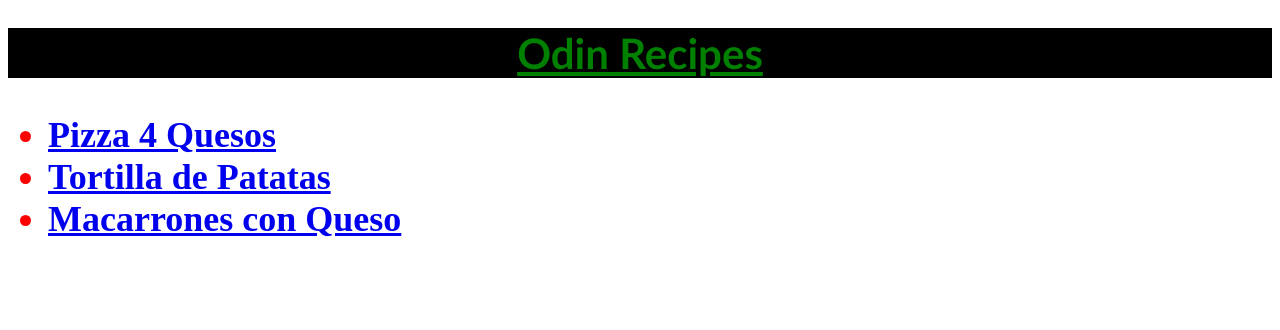
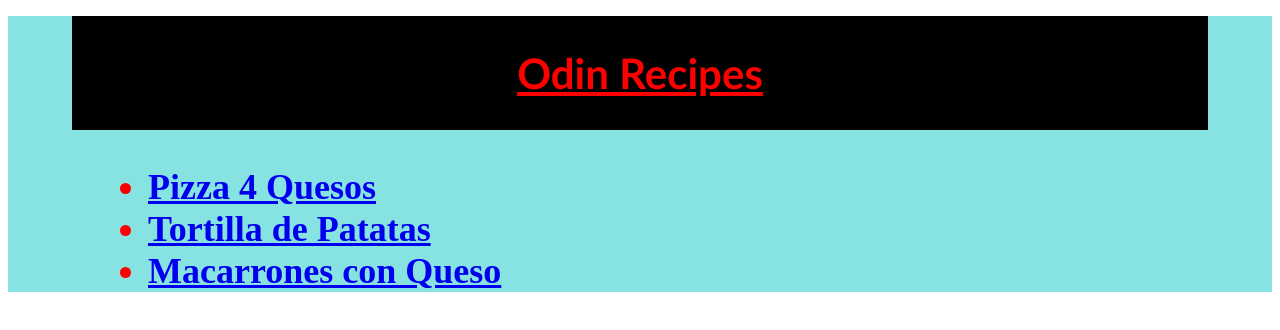
Before and after one commit to ifh1001/odin-recipes, a plain HTML site: page index.html in a window 1280 px wide. Drawn offline with Linux system fonts and the light colour scheme.

Commit message:
Applied box model to index.html

```diff
--- a/index.html
+++ b/index.html
@@ -7,6 +7,7 @@
     </head>
 
     <body>
+        <div class="card">
 
             <h1 class="title"> Odin Recipes </h1>
 
@@ -15,7 +16,7 @@
                 <li><a href="recipes/tortilla.html">Tortilla de Patatas</a></li>
                 <li><a href="recipes/macarrones.html">Macarrones con Queso</a></li>
             </ul>
-
+        </div>
     </body>
 
 </html>
--- a/styles.css
+++ b/styles.css
@@ -1,14 +1,23 @@
+.card {
+    background-color: rgb(135, 226, 226);
+}
+
 .title {
-    color: green;
+    color: red;
     background-color: black;
     font-size: 42px;
     text-decoration: underline;
     text-align: center;
     font-family: 'Gill Sans','Trebuchet MS', sans-serif;
+    padding: 32px;
+    margin: 16px 64px;
+
 }
 
 .list-recipes {
     color: red;
     font-size: 36px;
     font-weight: bold;
+    margin-left: 100px;
+    margin-top: 32;
 }
```
Lines whose indentation alone changed are shown as unchanged.
